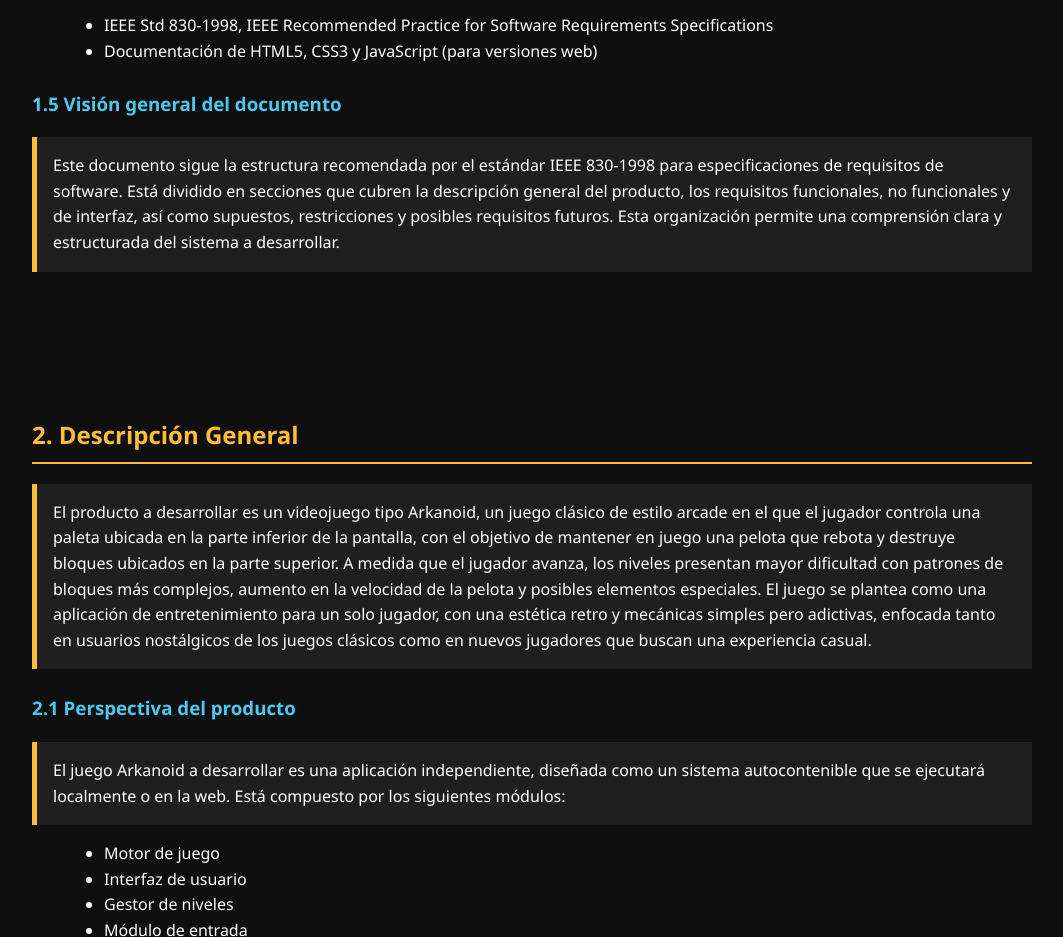
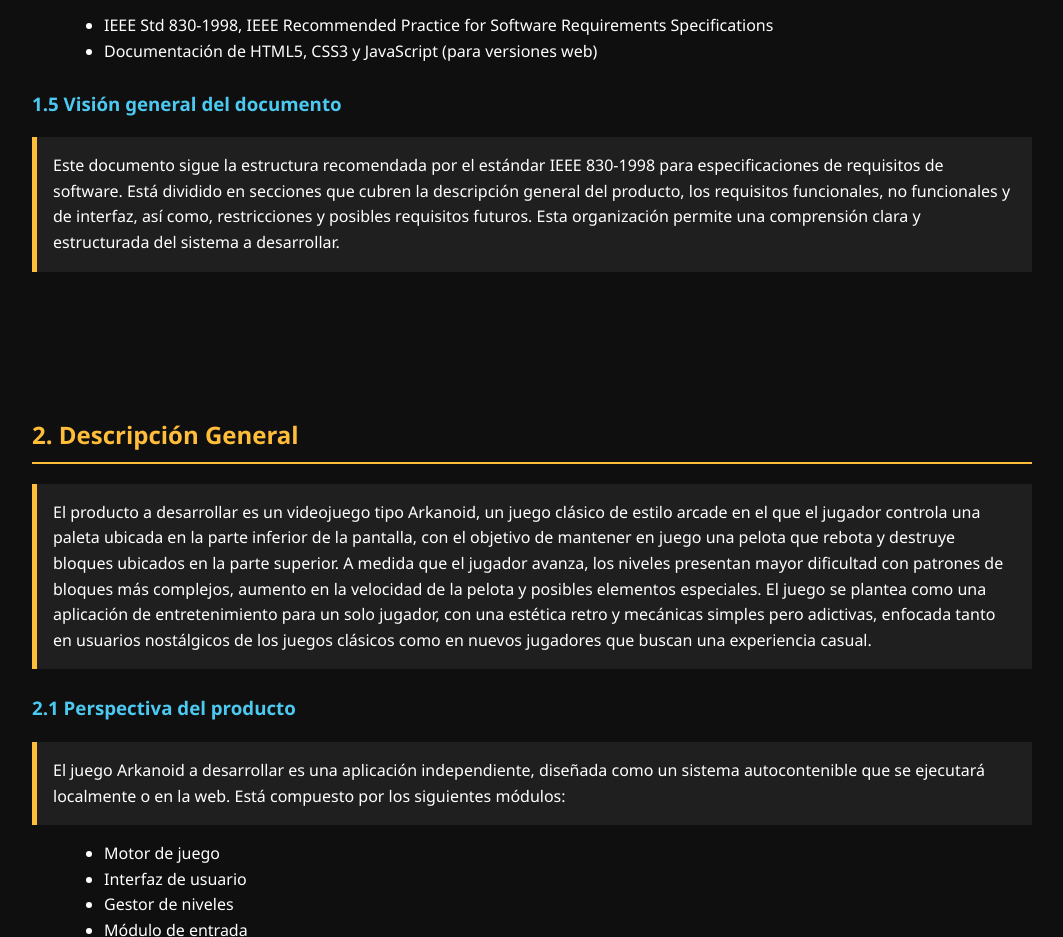
Before and after one commit to Mjhon03/Arkanoid, a plain HTML site: page index.html in a window 1280 px wide. Shown: the part 840-1777 px from the top of the page, without its empty margins (108-1171 px from the left). Drawn offline with Linux system fonts and the light colour scheme.

Commit message:
1.5 change infor

```diff
--- a/index.html
+++ b/index.html
@@ -44,7 +44,7 @@
     </ul>
 
     <h3>1.5 Visión general del documento</h3>
-    <div class="block">Este documento sigue la estructura recomendada por el estándar IEEE 830-1998 para especificaciones de requisitos de software. Está dividido en secciones que cubren la descripción general del producto, los requisitos funcionales, no funcionales y de interfaz, así como supuestos, restricciones y posibles requisitos futuros. Esta organización permite una comprensión clara y estructurada del sistema a desarrollar.
+    <div class="block">Este documento sigue la estructura recomendada por el estándar IEEE 830-1998 para especificaciones de requisitos de software. Está dividido en secciones que cubren la descripción general del producto, los requisitos funcionales, no funcionales y de interfaz, así como, restricciones y posibles requisitos futuros. Esta organización permite una comprensión clara y estructurada del sistema a desarrollar.
     </div>
   </section>
 
```
